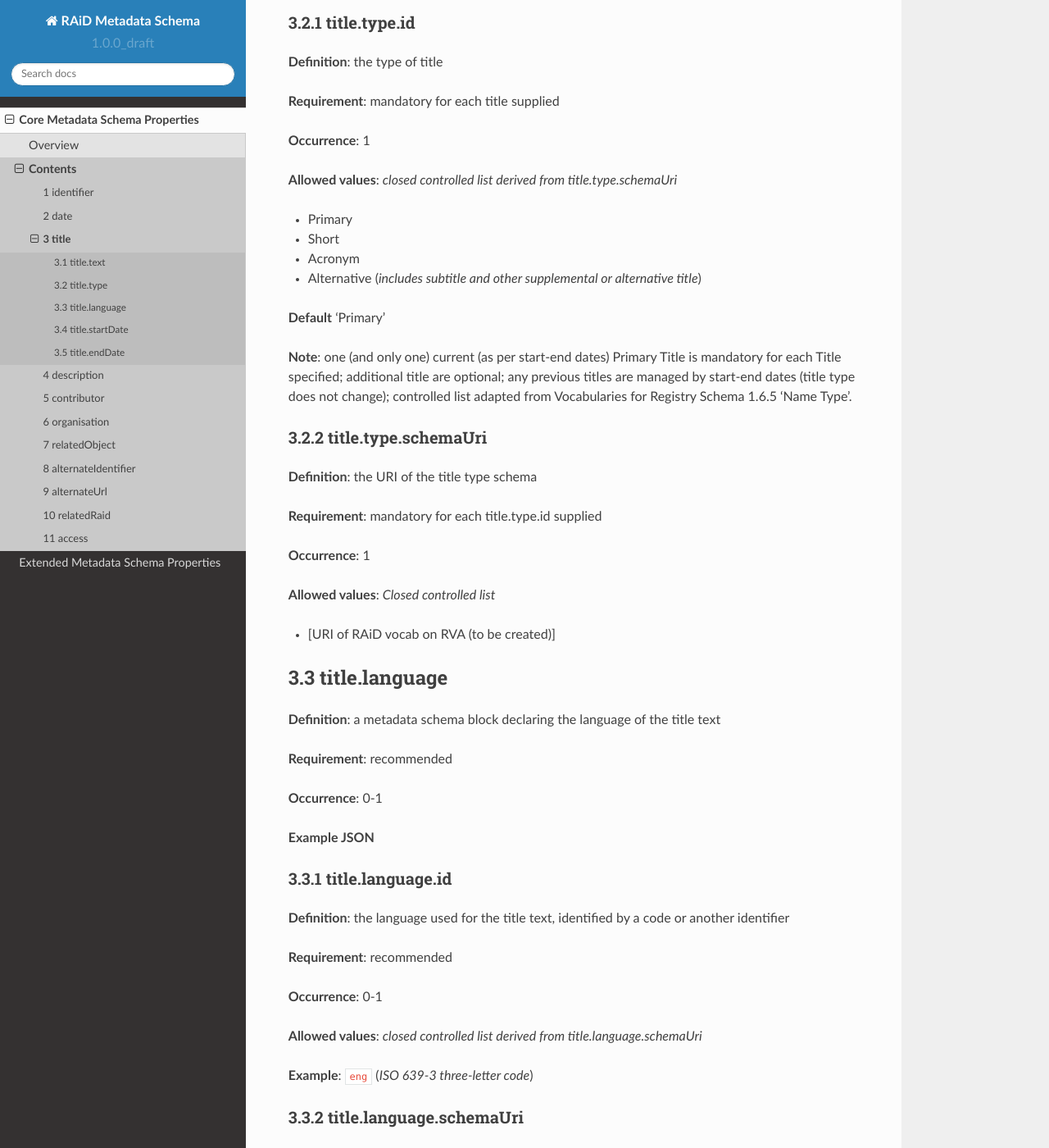
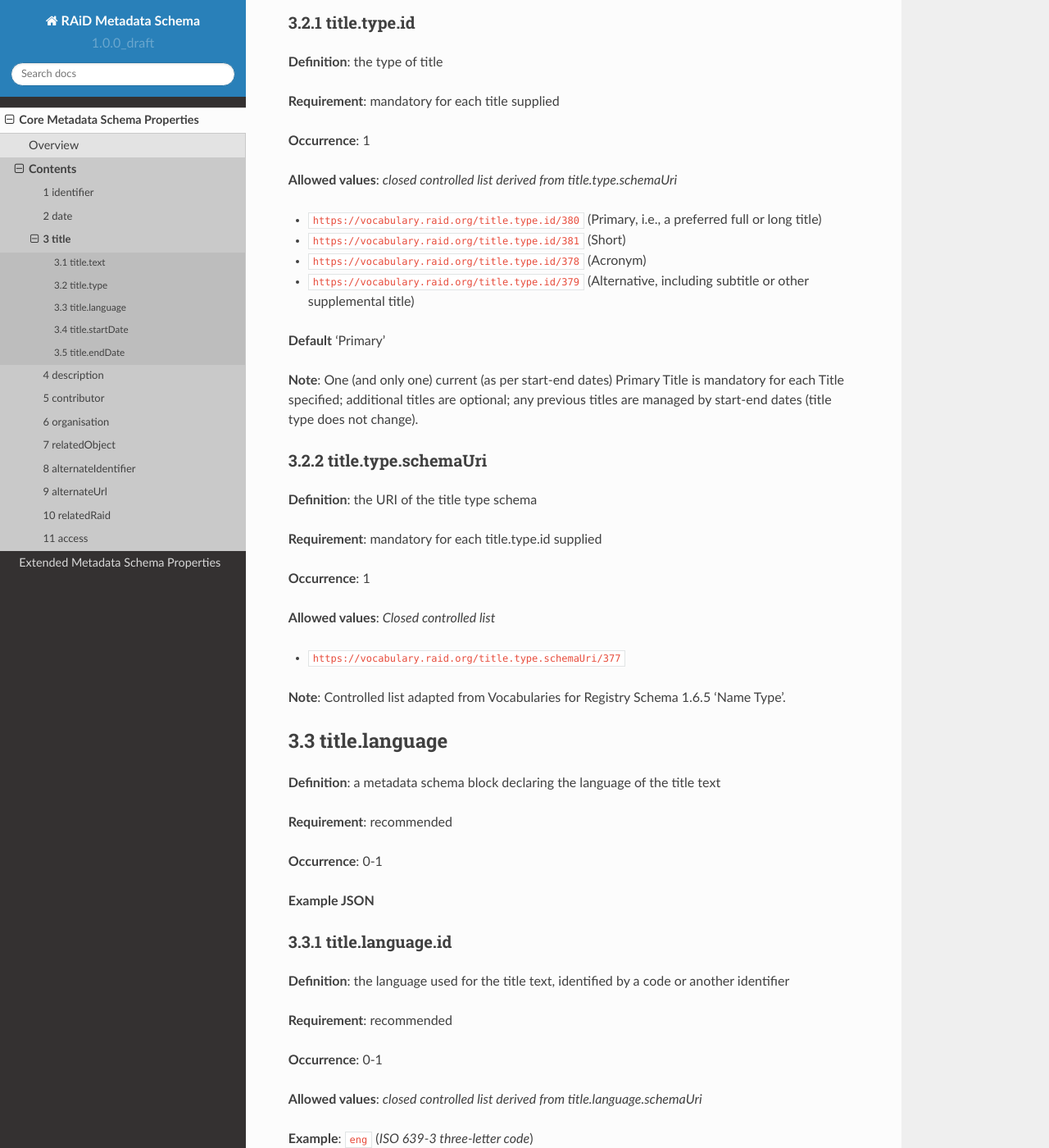
Before and after one commit to au-research/raid-metadata, a Sphinx documentation site: the page built from rtd/docs/source/core/titles.rst, in a window 1280 px wide and 1400 px high, scrolled down 982 px. Shown: the whole window at 82% size. Built offline with Sphinx 7.4.7 and the Read the Docs theme 2.0.0, drawn with Linux system fonts in a browser that asks for light colours; pages that are not in the unit, such as notebooks, are missing from menus; some of the changed text lies outside the part shown.

Commit message:
Update and standardise title.rst
Standardise definition, occurrence, notes. Implement RVA controlled lists. Make other minor corrections.

```diff
--- a/rtd/docs/source/core/titles.rst
+++ b/rtd/docs/source/core/titles.rst
@@ -55,14 +55,14 @@
 
 **Allowed values**: *closed controlled list derived from title.type.schemaUri*
 
-* Primary
-* Short
-* Acronym
-* Alternative (*includes subtitle and other supplemental or alternative title*)
+* ``https://vocabulary.raid.org/title.type.id/380`` (Primary, i.e., a preferred full or long title)
+* ``https://vocabulary.raid.org/title.type.id/381`` (Short)
+* ``https://vocabulary.raid.org/title.type.id/378`` (Acronym)
+* ``https://vocabulary.raid.org/title.type.id/379`` (Alternative, including subtitle or other supplemental title)
 
 **Default** 'Primary'
 
-**Note**: one (and only one) current (as per start-end dates) Primary Title is mandatory for each Title specified; additional title are optional; any previous titles are managed by start-end dates (title type does not change); controlled list adapted from Vocabularies for Registry Schema 1.6.5 'Name Type'.
+**Note**: One (and only one) current (as per start-end dates) Primary Title is mandatory for each Title specified; additional titles are optional; any previous titles are managed by start-end dates (title type does not change).
 
 .. _3.2.2-title.type.schemaUri:
 
@@ -77,7 +77,9 @@
 
 **Allowed values**: *Closed controlled list*
 
-* [URI of RAiD vocab on RVA (to be created)]
+* ``https://vocabulary.raid.org/title.type.schemaUri/377``
+
+**Note**: Controlled list adapted from Vocabularies for Registry Schema 1.6.5 'Name Type'.
 
 .. _3.3-title.language:
 
@@ -143,7 +145,7 @@
 
 **Examples**: ``2023-08-28``; ``2023-08``; ``2023``
 
-**Note**: only the year is required, month and day are optional (but recommended when available).
+**Note**: Only the year is required, month and day are optional (but recommended when available).
 
 .. _3.5-title.endDate:
 
@@ -162,4 +164,4 @@
 
 **Examples**: ``2023-08-28``; ``2023-08``; ``2023``
 
-**Note**: only the year is required, month and day are optional (but recommended when available).
+**Note**: Only the year is required, month and day are optional (but recommended when available).
```
Also changed, not shown: other parts of rtd/docs/source/core/titles.rst (+2 -2 lines).
